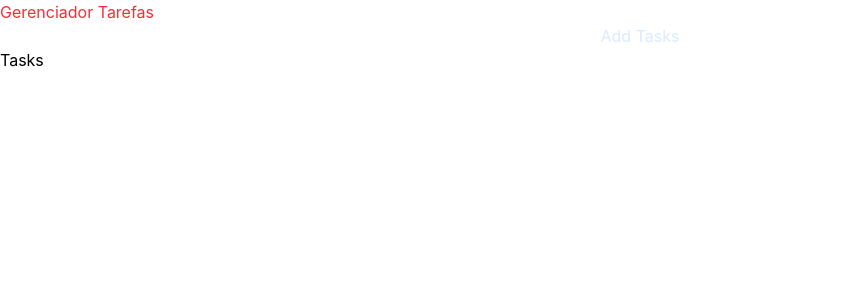
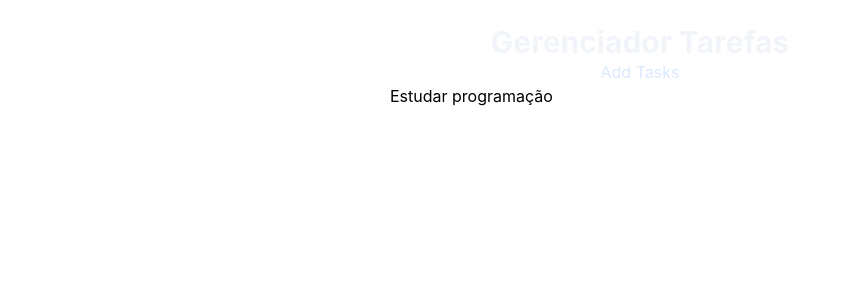
Before and after one commit to rodrigo-gr-pereira/gerenciador-tarefas, a React (Vite) app: page / in a window 1280 px wide. Shown: the top 300 px of the page, without its empty margins (0-851 px from the left). Built offline with nearby package versions, Linux system fonts and the light colour scheme.

Commit message:
commit tasks props

```diff
--- a/src/App.jsx
+++ b/src/App.jsx
@@ -1,14 +1,42 @@
+import { useState } from "react";
 import AddTasks from "./components/AddTasks";
 import Tasks from "./components/Tasks";
 import "./App.css";
 
 function App() {
+  const [tasks, setTasks] = useState([
+    {
+      id: 1,
+      title: "Estudar programação",
+      description:
+        "Estudar programaçao para se tornar um desenvolvedor full stack.",
+      isCompleted: false,
+    },
+    {
+      id: 2,
+      title: "Estudar inglês",
+      description: "Estudar inglês para se tornar fluente.",
+      isCompleted: false,
+    },
+    {
+      id: 1,
+      title: "Estudar matemática ",
+      description:
+        "Estudar matemática para se tornar um desenvolvedor full stack.",
+      isCompleted: false,
+    },
+  ]);
+
   return (
-    <>
-      <h1 className="text-red-500">Gerenciador Tarefas</h1>
-      <AddTasks />
-      <Tasks />
-    </>
+    <div className="w-screen h-screen bs-slate-500 flex justify-center p-6">
+      <div className="w-[500px]">
+        <h1 className="text-3xl text-slate-100 font-bold text-center">
+          Gerenciador Tarefas
+        </h1>
+        <AddTasks />
+        <Tasks tasks={tasks} />
+      </div>
+    </div>
   );
 }
 
--- a/src/components/Tasks.jsx
+++ b/src/components/Tasks.jsx
@@ -1,9 +1,6 @@
-const Tasks = () => {
-  return (
-    <div>
-      <h1>Tasks</h1>
-    </div>
-  );
+const Tasks = (props) => {
+  console.log(props);
+  return <h1>{props.tasks[0].title}</h1>;
 };
 
 export default Tasks;
```
